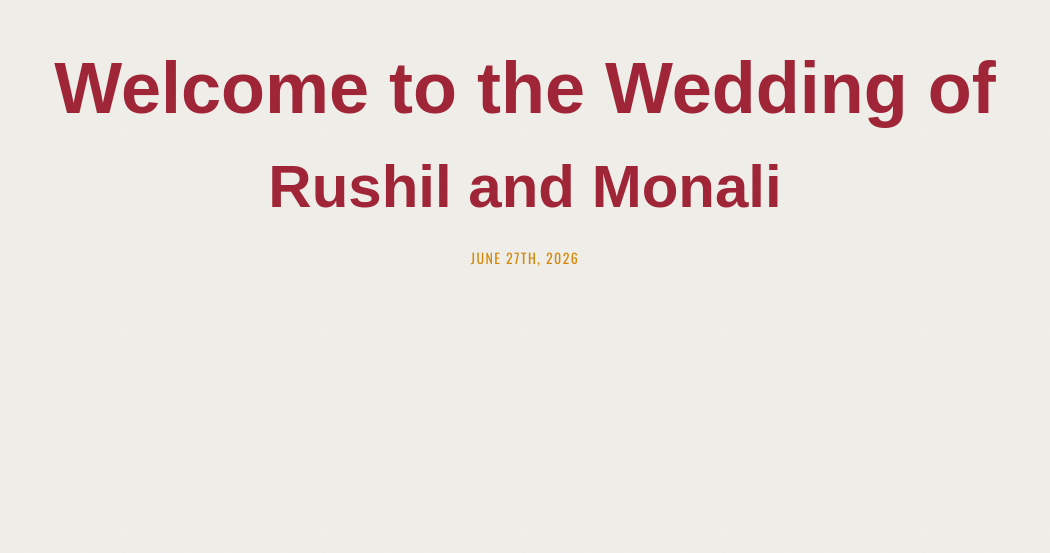
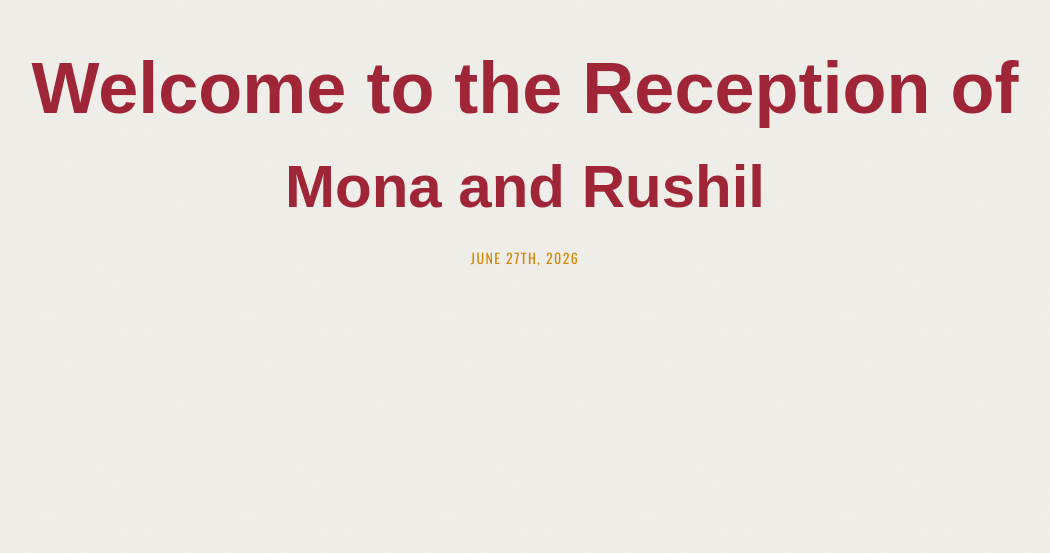
Before and after one commit to krushpatel04/M-R-Wedding, a Next.js app: page /M-R-Wedding/ in a window 1280 px wide. Shown: the part 245-798 px from the top of the page, without its empty margins (115-1165 px from the left). Built offline with nearby package versions, Linux system fonts and the light colour scheme; a web font is replaced by a local one.

Commit message:
Update hero title to Reception of Mona and Rushil

```diff
--- a/app/components/Portfolio.tsx
+++ b/app/components/Portfolio.tsx
@@ -274,13 +274,13 @@ export default function Portfolio() {
           className="text-5xl sm:text-7xl font-bold leading-tight mb-4"
           style={{ color: "var(--color-header)" }}
         >
-          Welcome to the Wedding of
+          Welcome to the Reception of
         </h1>
         <h2
           className="text-4xl sm:text-6xl font-bold leading-tight mb-6"
           style={{ color: "var(--color-header)" }}
         >
-          Rushil and Monali
+          Mona and Rushil
         </h2>
         <p
           className="text-sm tracking-widest uppercase"
```
